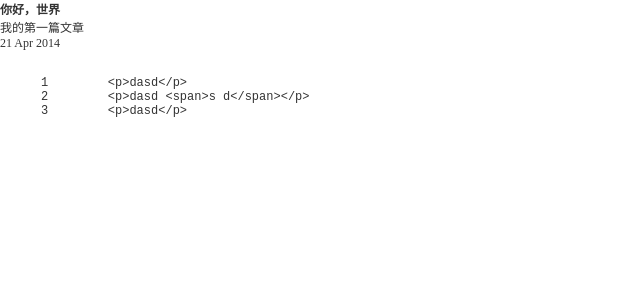
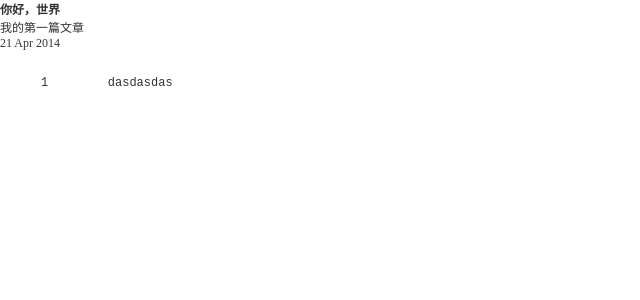
Before and after one commit to mouseliu/mygit, a Jekyll site: the page built from _posts/2014-04-21-hello.html, in a window 1280 px wide. Shown: the top 300 px of the page, without its empty margins (0-640 px from the left). Built offline with Jekyll 4.4.1, drawn with Linux system fonts in a browser that asks for light colours.

Commit message:
Signed-off-by: mouseliu <475973481@qq.com>

```diff
--- a/_posts/2014-04-21-hello.html
+++ b/_posts/2014-04-21-hello.html
@@ -6,8 +6,5 @@ title: 你好，世界
 <p>我的第一篇文章</p>
 <p>{{ page.date | date_to_string }}</p>
 {% highlight html linenos %}
-	<p>dasd</p>
-	<p>dasd <span>s d</span></p>
-	<p>dasd</p>
-
+	dasdasdas
 {% endhighlight %}
```
